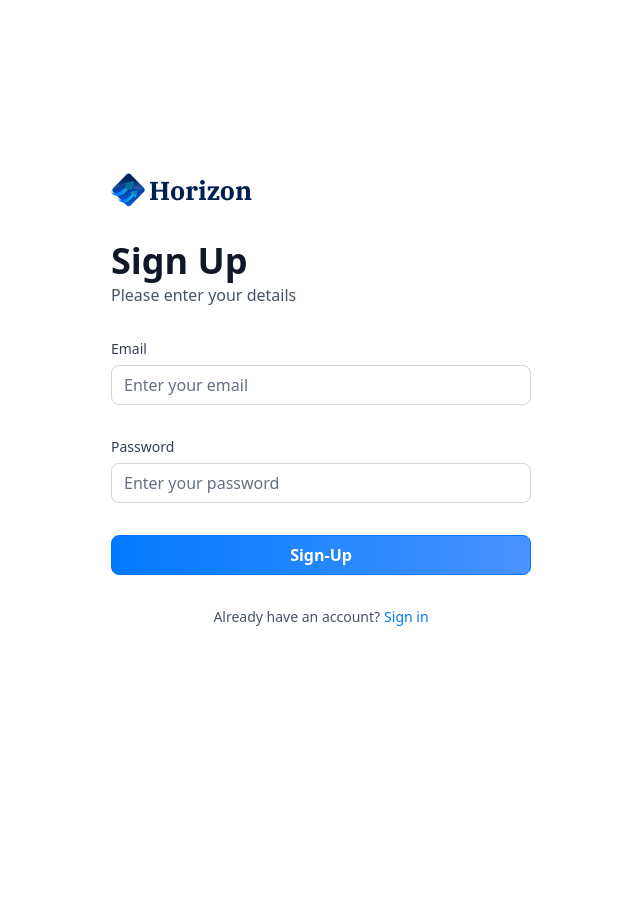
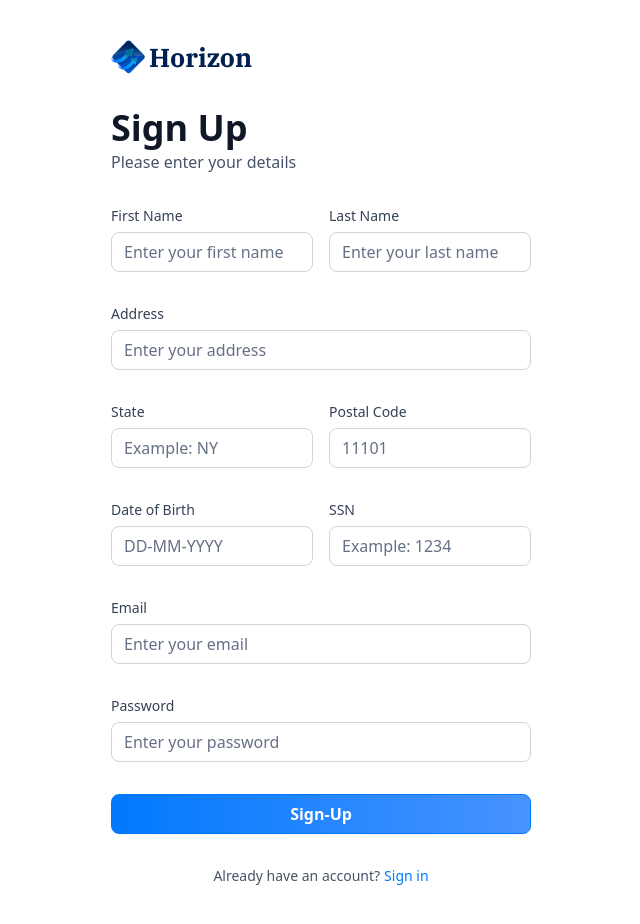
Before and after one commit to AvivFairfield/bankapp, a Next.js app: page /sign-up in a window 1280 px wide. Shown: the whole page, without its empty margins (319-959 px from the left). Before the commit the page ends 800 px from the top, so only its background shows below. Built offline with nearby package versions, Linux system fonts and the light colour scheme.

Commit message:
fixed forms

```diff
--- a/components/AuthForm.tsx
+++ b/components/AuthForm.tsx
@@ -25,19 +25,30 @@
 	const [user, setUser] = useState(null);
 	const [isLoading, setIsLoading] = useState(false);
 
-	const form = useForm<z.infer<typeof authFormSchema>>({
-		resolver: zodResolver(authFormSchema),
+	const formSchema = authFormSchema(type);
+
+	const form = useForm<z.infer<typeof formSchema>>({
+		resolver: zodResolver(formSchema),
 		defaultValues: {
 			email: "",
 			password: "",
 		},
 	});
 
-	function onSubmit(values: z.infer<typeof authFormSchema>) {
+	const onSubmit = async (values: z.infer<typeof formSchema>) => {
 		setIsLoading(true);
-		console.log(values);
-		setIsLoading(false);
-	}
+
+		try {
+			if (type === "sign-up") {
+			}
+			if (type === "sign-in") {
+			}
+		} catch (error) {
+			console.log(error);
+		} finally {
+			setIsLoading(false);
+		}
+	};
 
 	return (
 		<section className="auth-form">
@@ -82,6 +93,60 @@
 							onSubmit={form.handleSubmit(onSubmit)}
 							className="space-y-8"
 						>
+							{type === "sign-up" && (
+								<>
+									<div className="flex gap-4">
+										<CustomInput
+											control={form.control}
+											name="firstName"
+											label="First Name"
+											placeholder="Enter your first name"
+										/>
+										<CustomInput
+											control={form.control}
+											name="lastName"
+											label="Last Name"
+											placeholder="Enter your last name"
+										/>
+									</div>
+
+									<CustomInput
+										control={form.control}
+										name="address1"
+										label="Address"
+										placeholder="Enter your address"
+									/>
+									<div className="flex gap-4">
+										<CustomInput
+											control={form.control}
+											name="state"
+											label="State"
+											placeholder="Example: NY"
+										/>
+										<CustomInput
+											control={form.control}
+											name="postalCode"
+											label="Postal Code"
+											placeholder="11101"
+										/>
+									</div>
+
+									<div className="flex gap-4">
+										<CustomInput
+											control={form.control}
+											name="dob"
+											label="Date of Birth"
+											placeholder="DD-MM-YYYY"
+										/>
+										<CustomInput
+											control={form.control}
+											name="ssn"
+											label="SSN"
+											placeholder="Example: 1234"
+										/>
+									</div>
+								</>
+							)}
 							<CustomInput
 								control={form.control}
 								name="email"
--- a/components/CustomInput.tsx
+++ b/components/CustomInput.tsx
@@ -5,9 +5,11 @@
 import { z } from "zod";
 import { authFormSchema } from "@/lib/utils";
 
+const formSchema = authFormSchema("sign-up");
+
 interface CustomInput {
-	control: Control<z.infer<typeof authFormSchema>>;
-	name: FieldPath<z.infer<typeof authFormSchema>>;
+	control: Control<z.infer<typeof formSchema>>;
+	name: FieldPath<z.infer<typeof formSchema>>;
 	label: string;
 	placeholder: string;
 }
--- a/lib/utils.ts
+++ b/lib/utils.ts
@@ -195,7 +195,21 @@
 	return date > twoDaysAgo ? "Processing" : "Success";
 };
 
-export const authFormSchema = z.object({
-	email: z.string().email(),
-	password: z.string().min(8),
-});
+export const authFormSchema = (type: string) =>
+	z.object({
+		firstName:
+			type === "sign-in" ? z.string().optional() : z.string().min(3),
+		lastName:
+			type === "sign-in" ? z.string().optional() : z.string().min(3),
+		address1:
+			type === "sign-in" ? z.string().optional() : z.string().max(50),
+		state: type === "sign-in" ? z.string().optional() : z.string().min(2),
+		postalCode:
+			type === "sign-in"
+				? z.string().optional()
+				: z.string().min(3).max(7),
+		dob: type === "sign-in" ? z.string().optional() : z.string().min(3),
+		ssn: type === "sign-in" ? z.string().optional() : z.string().min(3),
+		email: z.string().email(),
+		password: z.string().min(8),
+	});
```
